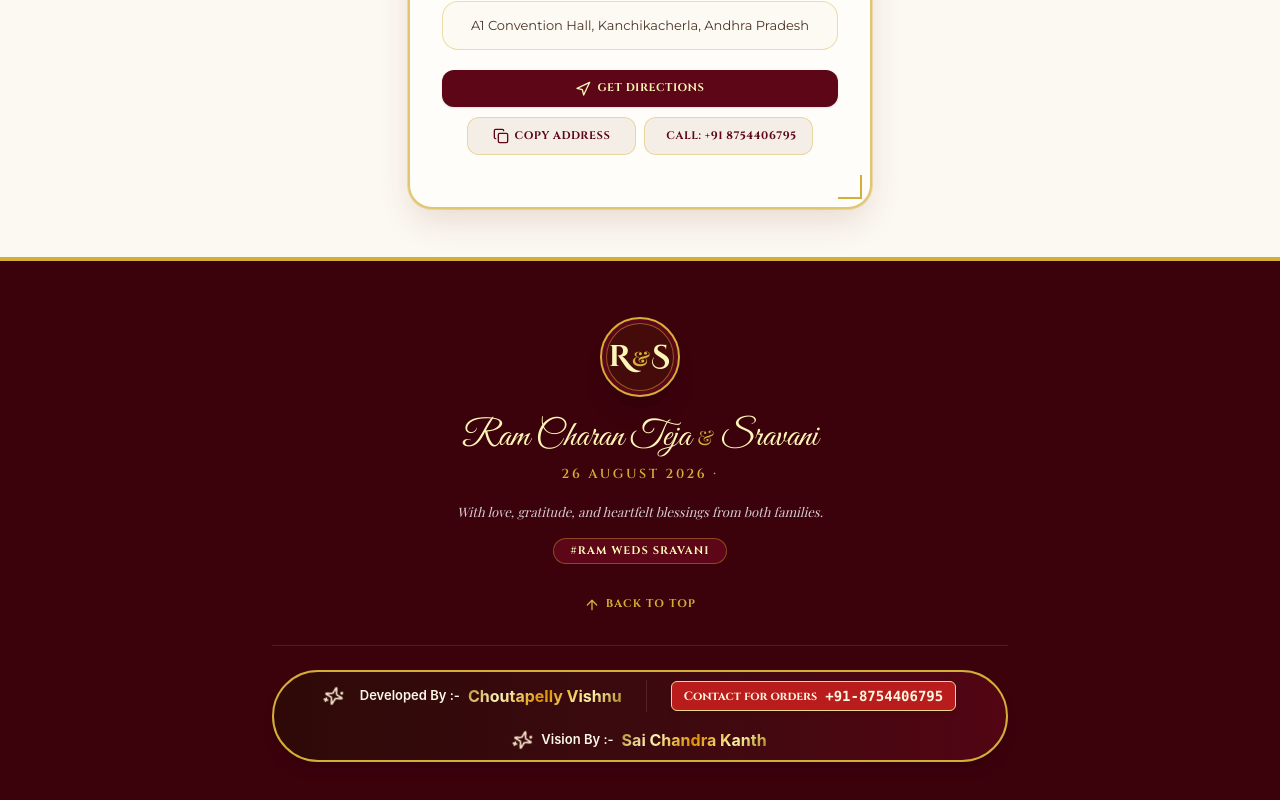
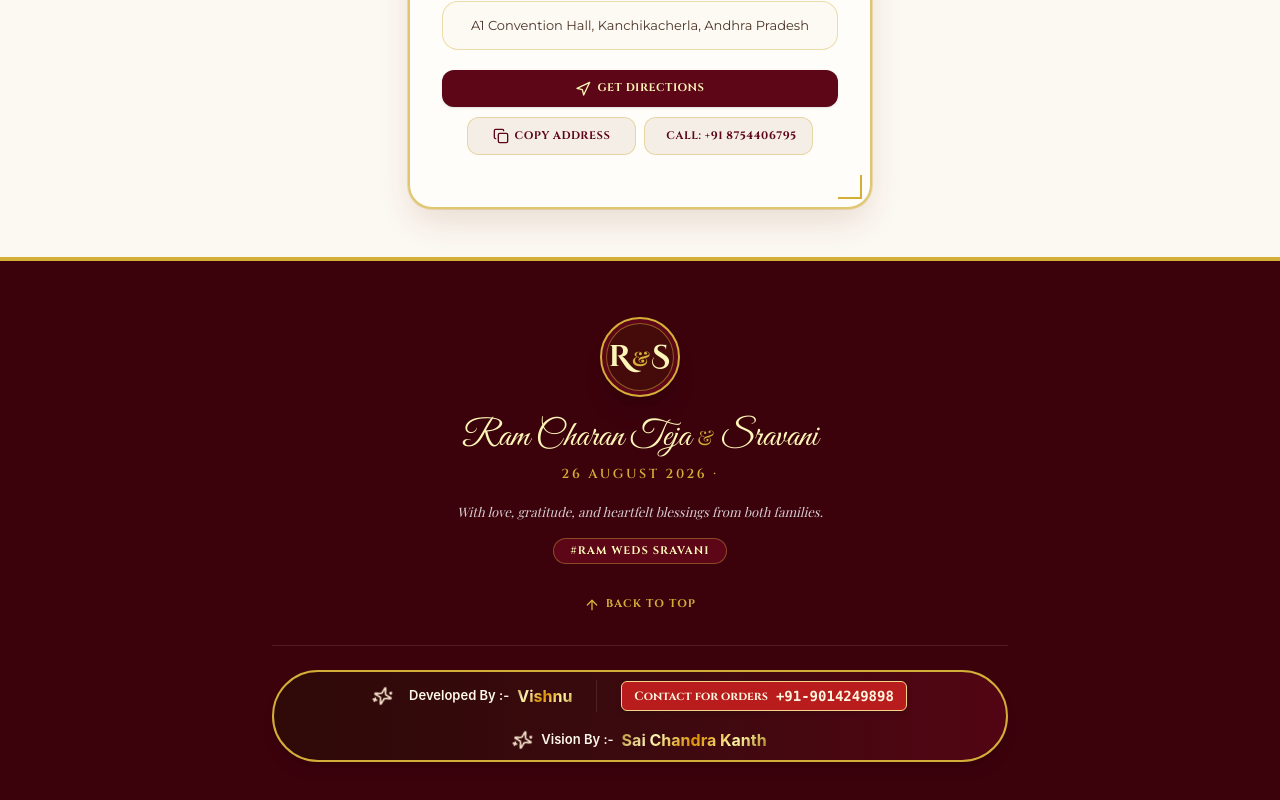
Before and after one commit to vishnuchoutapellys/WeddingDesignTemplate, a React (Vite) app: page / in a window 1280 px wide. Shown: the part 4392-5192 px from the top of the page. Built offline with nearby package versions, Linux system fonts and the light colour scheme; the HTML template or start-up script is replaced by a standard one; a web font is replaced by a local one.

Commit message:
removed whatsapp Preview

```diff
--- a/src/components/Footer.tsx
+++ b/src/components/Footer.tsx
@@ -56,13 +56,13 @@ export const Footer: React.FC = () => {
             <Sparkles className="w-5 h-5 text-[#f3e0c8] animate-spin-slow" />
             <div className="flex items-center gap-2">
               <span className="text-[13px] font-semibold text-[#fdf7e8]">Developed By :-</span>
-              <span className="text-[16px] font-bold gold-gradient-text">Choutapelly Vishnu</span>
+              <span className="text-[16px] font-bold gold-gradient-text"> Vishnu</span>
             </div>
             <div className="h-8 w-px bg-white/10 mx-2 hidden sm:block" />
 
             <a href="tel:+918754406795" className="inline-flex items-center gap-2 bg-[#b91c1c] px-3 py-1 rounded-md text-sm font-cinzel font-bold text-[#fff6e0] shadow-md border border-[#f3d58a] hover:scale-105 transform transition whitespace-nowrap">
               <span className="text-[12px]">Contact for orders</span>
-              <span className="text-sm font-mono">+91-8754406795</span>
+              <span className="text-sm font-mono">+91-9014249898</span>
             </a>
 
             <div className="flex items-center gap-2">
```
